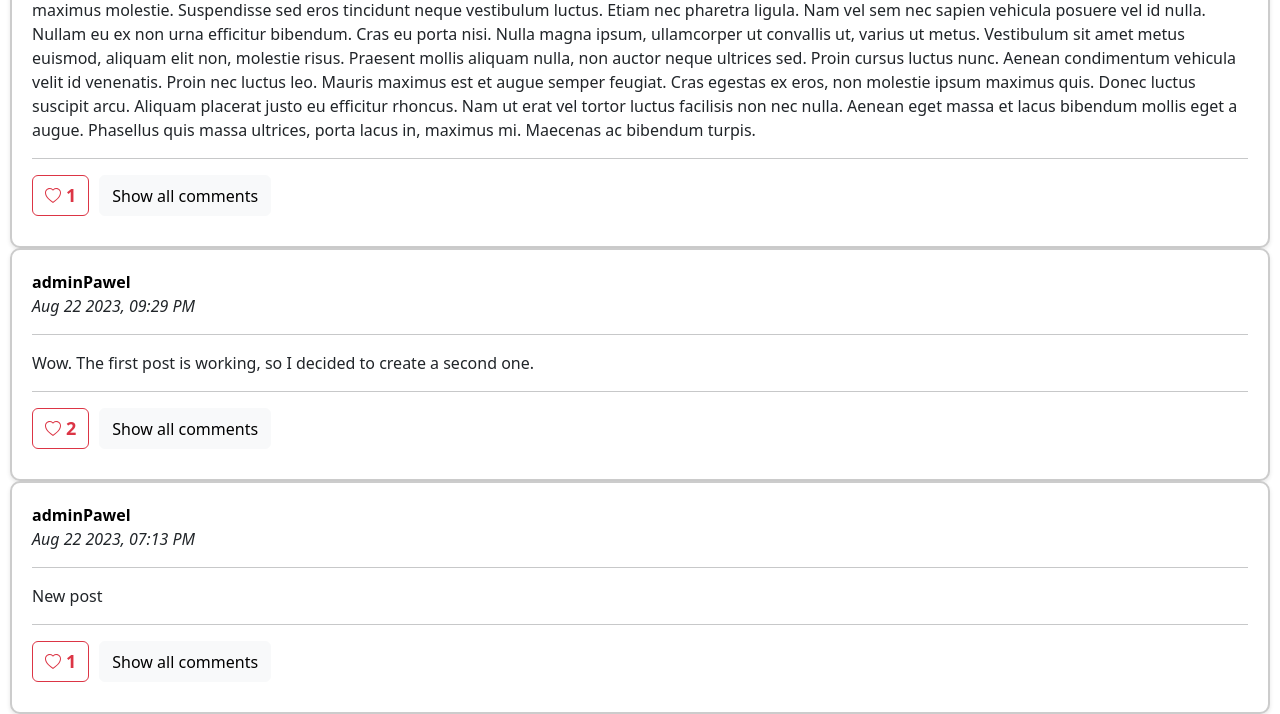
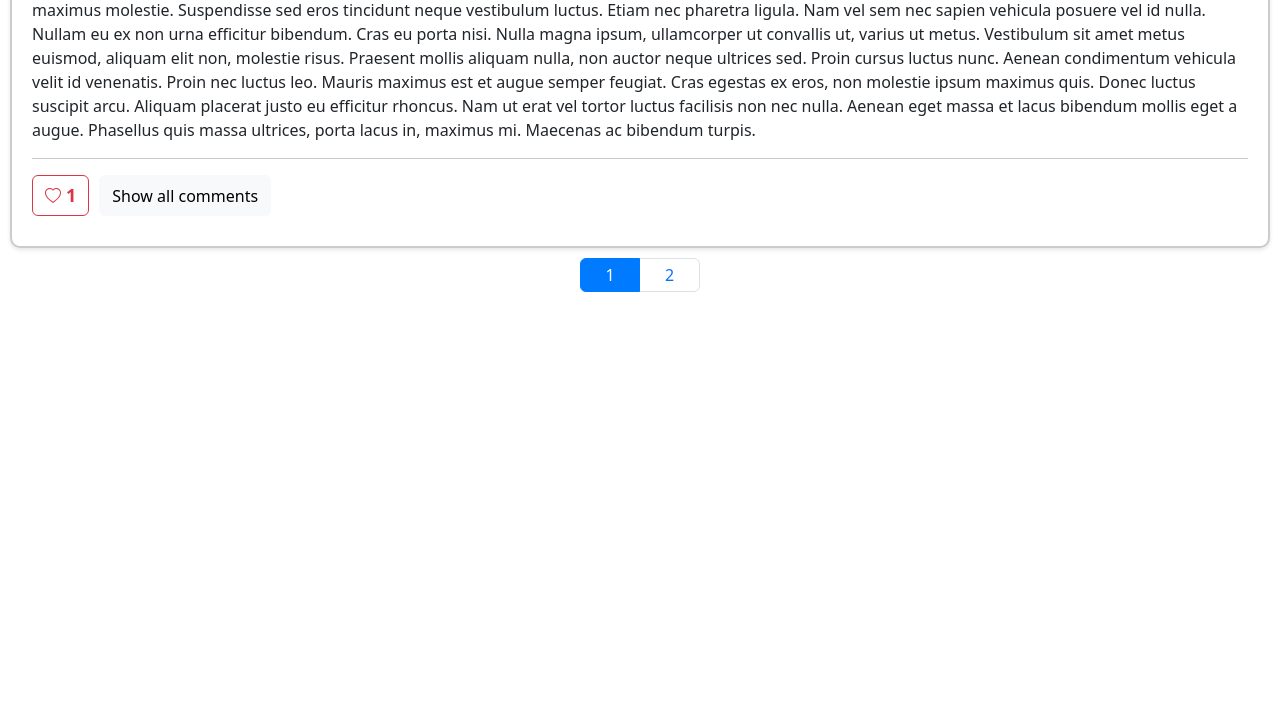
Before and after one commit to Pawel-Jurek/WebDevelopment, a Django app: page / in a window 1280 px wide. Shown: the part 1495-2209 px from the top of the page. After the commit the page ends 1787 px from the top, so only its background shows below. Run offline with Django 3.2, Linux system fonts and the light colour scheme; data comes from the database, SQL or seed files in the repository; both versions use the stored data as it was after the commit; parts of the project's set-up code (start-up, migrations or seed data) failed here and were passed over; some libraries are stand-ins or nearby versions.

Commit message:
pagination

```diff
--- a/network/network/templates/network/display_post_template.html
+++ b/network/network/templates/network/display_post_template.html
@@ -2,7 +2,7 @@
     {% if user.username == post.author %}
         <a class="editButton" role="button" data-postid="{{ post.id }}">Edit</a><br>
     {% endif %}
-    <a href="{% url 'user_page' post.author %}" class="author-clickable">{{ post.author }}</a><br>
+    <a href="{% url 'user_page' post.author 1 %}" class="author-clickable">{{ post.author }}</a><br>
     <em>{{ post.created_date }}</em><br>
     <hr>
     <div id="content{{post.id}}" class="post_content">
@@ -42,7 +42,7 @@
                 <div class="comments-section{{post.id}}" style="margin-bottom: 10px;">Comments:</div>
                 {% for comment in post.comments %}
                     <div class="comment" id="comment{{comment.id}}">
-                        <a href="{% url 'user_page' post.author %}" class="author-clickable">{{ comment.author }}</a><br>
+                        <a href="{% url 'user_page' post.author 1 %}" class="author-clickable">{{ comment.author }}</a><br>
                         <em>{{ comment.created_date }}</em><br>
                         <a>{{comment.content}}</a>
                         {% if user.username == comment.author %}
--- a/network/network/templates/network/following_posts.html
+++ b/network/network/templates/network/following_posts.html
@@ -7,6 +7,9 @@
         {% for post in posts %}
             {% include 'network\display_post_template.html' %}
         {% endfor %}
+        {% if pagesCount > 1 %}
+            {% include 'network\pagination.html' %}
+        {% endif %}
     </div>
 
 
--- a/network/network/templates/network/index.html
+++ b/network/network/templates/network/index.html
@@ -7,6 +7,9 @@
         {% for post in posts %}
             {% include 'network\display_post_template.html' %}
         {% endfor %}
+        {% if pagesCount > 1 %}
+            {% include 'network\pagination.html' %}
+        {% endif %}
     </div>
 {% endblock %}
 
--- a/network/network/templates/network/layout.html
+++ b/network/network/templates/network/layout.html
@@ -21,7 +21,7 @@
               <ul class="navbar-nav mr-auto">
                 {% if user.is_authenticated %}
                     <li class="nav-item">
-                        <a id="user_page" class="nav-link" role="button" href="{%url 'user_page' user.username %}"><strong>{{ user.username }}</strong></a>
+                        <a id="user_page" class="nav-link" role="button" href="{%url 'user_page' user.username 1 %}"><strong>{{ user.username }}</strong></a>
                     </li>
                 {% endif %}
                 <li class="nav-item">
@@ -32,7 +32,7 @@
                         <a id="new_post" class="nav-link" role="button" href="{%url 'new_post' %}">New Post</a>
                     </li>
                     <li class="nav-item">
-                        <a id="following" class="nav-link" role="button" href="{%url 'following_posts' user.username %}">Following</a>
+                        <a id="following" class="nav-link" role="button" href="{%url 'following_posts' user.username 1 %}">Following</a>
                     </li>
                     <li class="nav-item">
                         <a class="nav-link" id="logout_button" href="{% url 'logout' %}">Log Out</a>
--- /dev/null
+++ b/network/network/templates/network/pagination.html
@@ -0,0 +1,21 @@
+<div style="padding: 5px; margin-top: 5px;">
+    <nav aria-label="Page navigation example">
+        <ul class="pagination justify-content-center">
+            {% for number in pages %}
+                {% if number == currentPage %}
+                    <li class="page-item active" style="height: 50px; width: 60px;">
+                        <a class="page-link" style="text-align: center;" href="{% if variable %}{% url page variable number %}{% else %}{% url page number %}{% endif %}">
+                            {{number}}
+                        </a>
+                    </li>
+                {% else %}
+                    <li class="page-item" style="height: 50px; width: 60px;">
+                        <a class="page-link" style="text-align: center;" href="{% if variable %}{% url page variable number %}{% else %}{% url page number %}{% endif %}">
+                            {{number}}
+                        </a>
+                    </li>
+                {% endif %}
+            {% endfor %}
+        </ul>
+    </nav>
+</div>
--- a/network/network/templates/network/user.html
+++ b/network/network/templates/network/user.html
@@ -94,6 +94,9 @@
             {% for post in userPosts %}
                 {% include 'network\display_post_template.html' %}
             {% endfor %}
+            {% if pagesCount > 1 %}
+                {% include 'network\pagination.html' %}
+            {% endif %}
         </div>
     </div>
 
--- a/network/network/urls.py
+++ b/network/network/urls.py
@@ -5,6 +5,7 @@ from . import views
 
 urlpatterns = [
     path("", views.index, name="index"),
+    path("<int:currentPage>", views.index, name="index_pages"),
     path("login", views.login_view, name="login"),
     path("logout", views.logout_view, name="logout"),
     path("register", views.register, name="register"),
@@ -13,9 +14,9 @@ urlpatterns = [
     path("get_user", views.get_user, name="get_user"),
     path("user_info/<str:username>", views.user_info, name="user_info"),
     path("follow/<str:username>/<str:page_owner_name>", views.follow, name="follow"),
-    path("<str:username>", views.user_page, name='user_page'),
+    path("<str:username>/<int:currentPage>", views.user_page, name='user_page'),
     path("get_users/<str:type>/<str:username>", views.get_users, name="get_users"),
-    path("following_posts/<str:user>", views.following_posts, name="following_posts"),
+    path("following_posts/<str:user>/<int:currentPage>", views.following_posts, name="following_posts"),
     path("edit_post/<int:post_id>", views.edit_post, name="edit_post"),
     path("add_comment/<int:post_id>", views.add_comment, name="add_comment"),
     path("delete_comment/<int:comment_id>", views.delete_comment, name="delete_comment")
--- a/network/network/views.py
+++ b/network/network/views.py
@@ -1,4 +1,5 @@
 import json
+import math
 from django.contrib.auth import authenticate, login, logout
 from django.contrib.auth.decorators import login_required
 from django.db import IntegrityError
@@ -10,9 +11,16 @@ from django.views.decorators.csrf import csrf_exempt
 from .models import Comment, Post, User
 
 
-def index(request):
-    posts_list = get_posts('all')
-    return render(request, "network/index.html", {"posts": [post.serialize() for post in posts_list]})
+def index(request, currentPage = 1):
+    posts_list, pagesCount = get_posts('all', currentPage)
+    return render(request, "network/index.html", {
+        "posts": [post.serialize() for post in posts_list],
+        "page": 'index_pages',
+        "variable": "",
+        "currentPage": currentPage,
+        "pagesCount": pagesCount,
+        "pages": list(range(1, pagesCount+1))
+        })
 
 
 def login_view(request):
@@ -98,7 +106,7 @@ def edit_post(request, post_id):
 
 
 
-def get_posts(category, username = None):
+def get_posts(category, first_page = 1, username = None):
     if category == "all":
         posts_list = Post.objects.all()
     elif category == "following":
@@ -112,8 +120,12 @@ def get_posts(category, username = None):
         return []
 
     posts_list = posts_list.order_by("-created_date").all()
+    postsCount = math.ceil(posts_list.count() / 5)
+    start_index = (first_page - 1) * 5
 
-    return posts_list
+    sliced_posts = posts_list[start_index : start_index + 5]
+
+    return (sliced_posts, postsCount)
 
 
 @csrf_exempt
@@ -205,10 +217,11 @@ def follow(request, username, page_owner_name):
         }, status=400)
 
 
-def user_page(request, username):
+def user_page(request, username, currentPage = 1):
     try:
         page_owner = User.objects.get(username=username)
-        posts_list = Post.objects.filter(author = page_owner).order_by("-created_date").all()
+        posts_list, pagesCount = get_posts("created_by", currentPage, page_owner.username)
+        #posts_list = Post.objects.filter(author = page_owner).order_by("-created_date").all()
 
         followersCount = page_owner.followers_count()
         followingCount = page_owner.following_count()
@@ -221,7 +234,12 @@ def user_page(request, username):
             "is_follower": request.user in page_owner.followers.all(),
             "allFollowers": [{'username': user.username, 'is_followed': user in request.user.following.all()} for user in page_owner.followers.all()],
             "allFollowing": [{'username': user.username, 'is_followed': user in request.user.following.all()} for user in page_owner.following.all()],
-            "userPosts": [post.serialize() for post in Post.objects.filter(author = page_owner).order_by("-created_date")]
+            "userPosts": [post.serialize() for post in posts_list],
+            "page": "user_page",
+            "variable": username,
+            "currentPage": currentPage,
+            "pagesCount": pagesCount,
+            "pages": list(range(1, pagesCount+1))
 
         })
     except User.DoesNotExist:
@@ -241,9 +259,16 @@ def get_users(request, type, username):
     return JsonResponse({'users': users}, status=200)
 
 
-def following_posts(request, user):
-    posts_list = get_posts('following', user)
-    return render(request, "network/following_posts.html", {"posts": [post.serialize() for post in posts_list]})
+def following_posts(request, user, currentPage = 1):
+    posts_list, pagesCount = get_posts('following', currentPage, user)
+    return render(request, "network/following_posts.html", {
+        "posts": [post.serialize() for post in posts_list],
+        "page": "following_posts",
+        "variable": user,
+        "currentPage": currentPage,
+        "pagesCount": pagesCount,
+        "pages": list(range(1, pagesCount+1))
+        })
 
 
 @login_required
```
Also changed, not shown: network/db.sqlite3.
